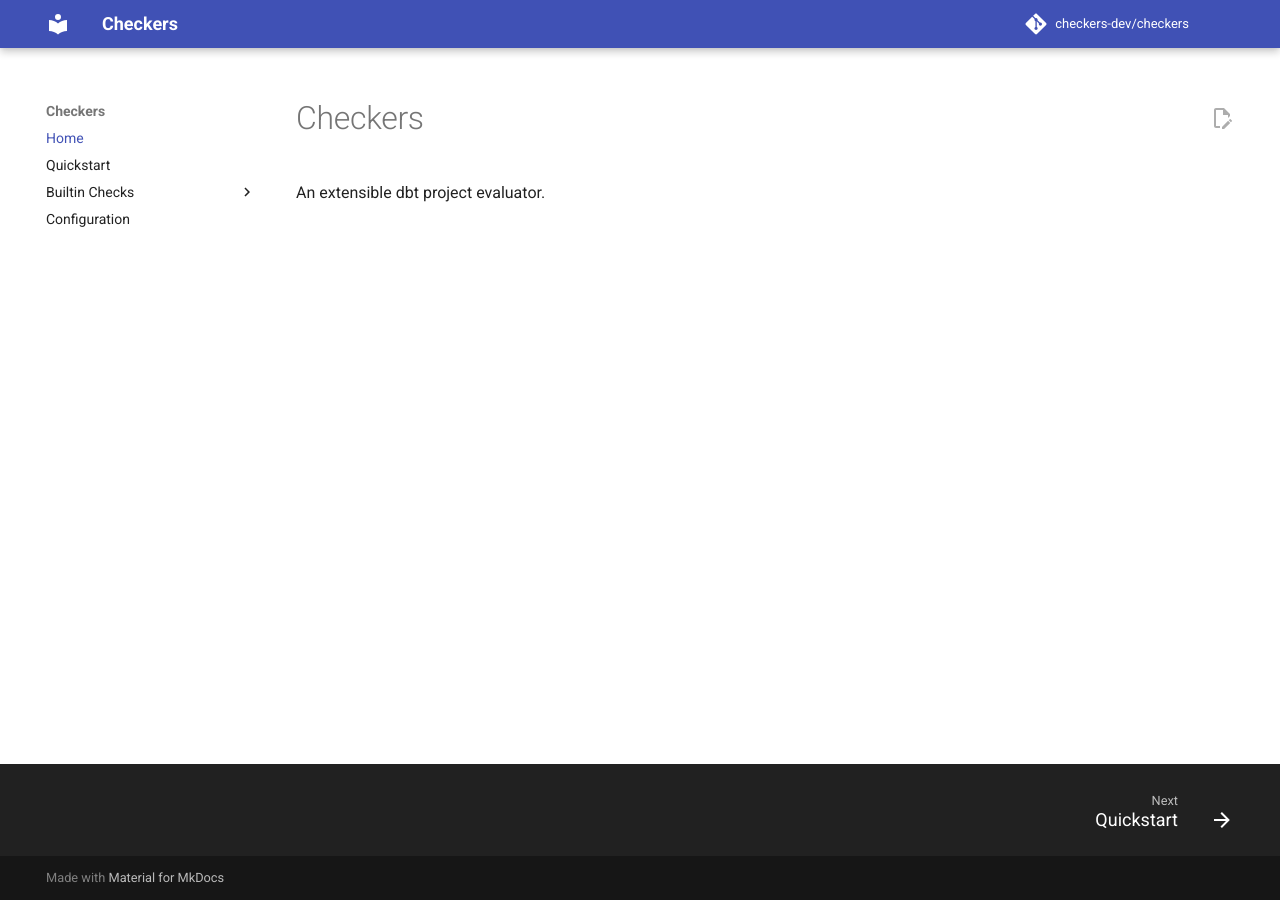
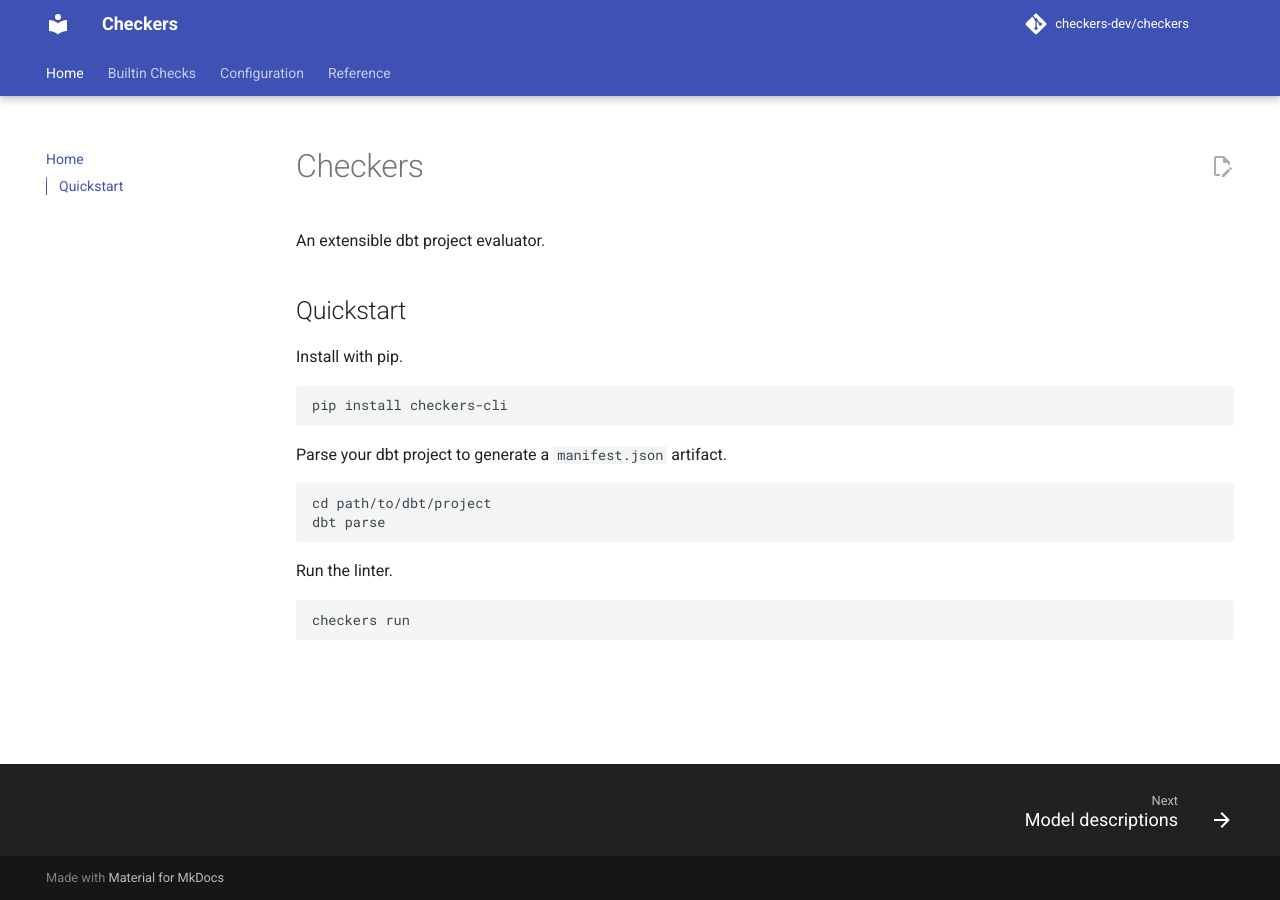
Before and after one commit to checkers-dev/checkers, an MkDocs documentation site: the page built from docs/index.md, in a window 1280 px wide. Built offline with MkDocs 1.6.1 and Material for MkDocs 9.7.7, drawn with Linux system fonts in a browser that asks for light colours; comment, search, counter and statistics services are not loaded; the version menu is left out.

Commit message:
Improve docs

````diff
--- a/checkers/__init__.py
+++ b/checkers/__init__.py
@@ -0,0 +1 @@
+from .contracts import Model
--- a/docs/index.md
+++ b/docs/index.md
@@ -1,3 +1,24 @@
 # Checkers
 
 An extensible dbt project evaluator.
+
+## Quickstart
+
+Install with pip.
+
+```
+pip install checkers-cli
+```
+
+Parse your dbt project to generate a `manifest.json` artifact.
+
+```
+cd path/to/dbt/project
+dbt parse
+```
+
+Run the linter.
+
+```
+checkers run
+```
--- a/mkdocs.yml
+++ b/mkdocs.yml
@@ -5,10 +5,11 @@
   name: material
   features:
     - navigation.footer
-    # - navigation.tabs
-    # - navigation.sections
-    - navigation.instant
-    - navigation.tracking
+    - navigation.indexes
+    - navigation.sections
+    - navigation.tabs
+    - navigation.tabs.sticky
+    - navigation.top
     - content.action.edit
     - toc.integrate # check feedback
 
@@ -45,7 +46,7 @@
 # as they parse this structure.
 nav:
   - Home: index.md
-  - Quickstart: quickstart.md
   - Builtin Checks:
     - Model descriptions: checks/check_model_has_description.md
   - Configuration: configuration.md
+  - Reference: reference.md
````
Also changed, not shown: docs/quickstart.md (deleted, +0 -20 lines), docs/reference.md (added, +21 -0 lines), 2 other files.
